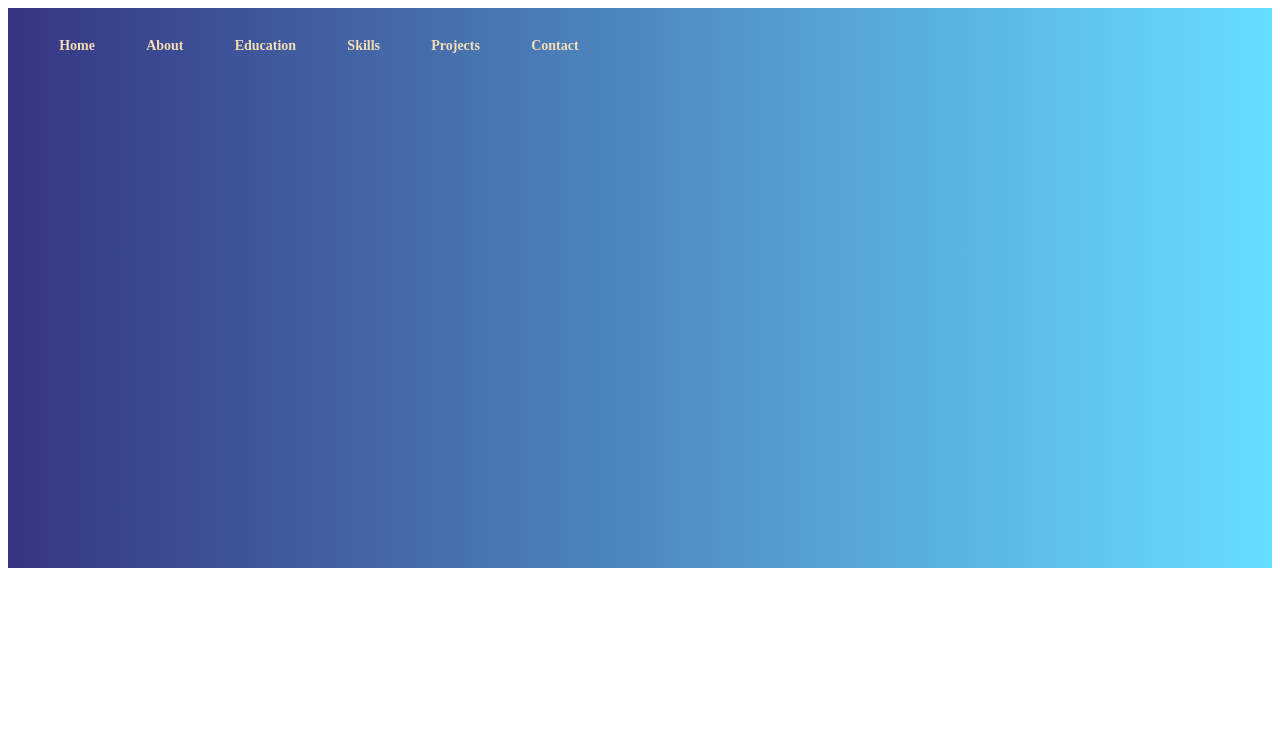
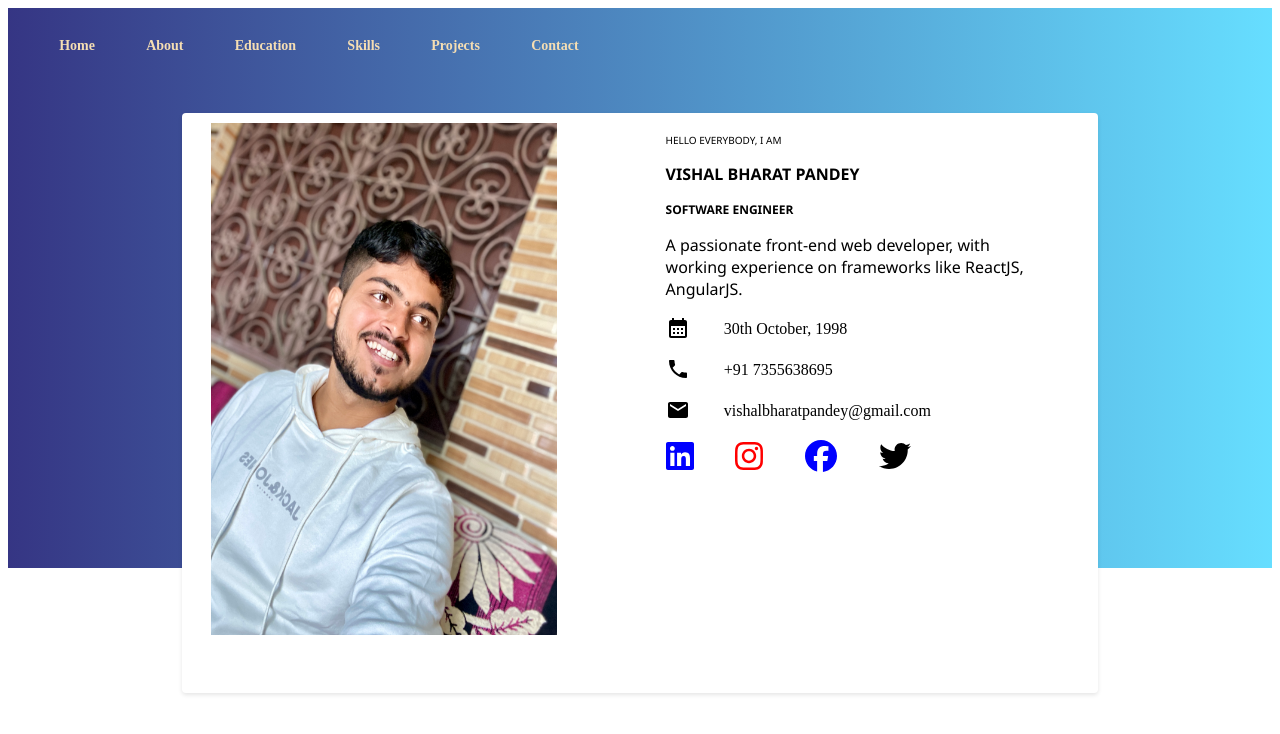
Before and after one commit to vishalbharatpandey/portfolio-vishal, a React (Create React App) app: page / in a window 1280 px wide. Shown: the top 734 px of the page. Built offline with nearby package versions, Linux system fonts and the light colour scheme.

Commit message:
Route change

```diff
--- a/package.json
+++ b/package.json
@@ -1,7 +1,7 @@
 {
   "name": "portfolio-vishal",
   "version": "0.1.0",
-  "homepage": "https://gitname.github.io/portfolio-vishal",
+  "homepage": "https://gitname.github.io/portfolio-vishal/home",
   "private": true,
   "dependencies": {
     "@emotion/react": "^11.10.6",
--- a/src/components/landing-page/index.jsx
+++ b/src/components/landing-page/index.jsx
@@ -28,7 +28,7 @@ const LandingPage = () => {
                 {windowWidth > 700 &&
                     <div className='menuItems'>
                         <div>
-                            <span><Link to="/home">{LandingPageMenu.HOME}</Link></span>
+                            <span><Link to="/">{LandingPageMenu.HOME}</Link></span>
                             <span><Link to="/about">{LandingPageMenu.ABOUT}</Link></span>
                         </div>
                         <div>
@@ -51,7 +51,7 @@ const LandingPage = () => {
                             allowScrollButtonsMobile
                             aria-label="scrollable force tabs example"
                         >
-                            <Tab onClick={()=>navigate("/home")} label={LandingPageMenu.HOME} />
+                            <Tab onClick={()=>navigate("/")} label={LandingPageMenu.HOME} />
                             <Tab onClick={()=> navigate("/about")} label={LandingPageMenu.ABOUT} />
                             <Tab onClick={()=>navigate("/education")} label={LandingPageMenu.EDUCATION} />
                             <Tab onClick={()=>navigate('/skills')} label={LandingPageMenu.SKILLS} />
@@ -64,7 +64,8 @@ const LandingPage = () => {
             <div className='mainContentContainer'>
 
                 <Routes>
-                    <Route path='/home' element={<MainContent />} />
+                    <Route path='/' element={<MainContent />} />
+                    <Route path='/portfolio-vishal/' element={<MainContent />} />
                     <Route path='/education' element={<Education />} />
                     <Route path='/skills' element={<Skills />} />
                     <Route path='/projects' element={<Projects />} />
```
